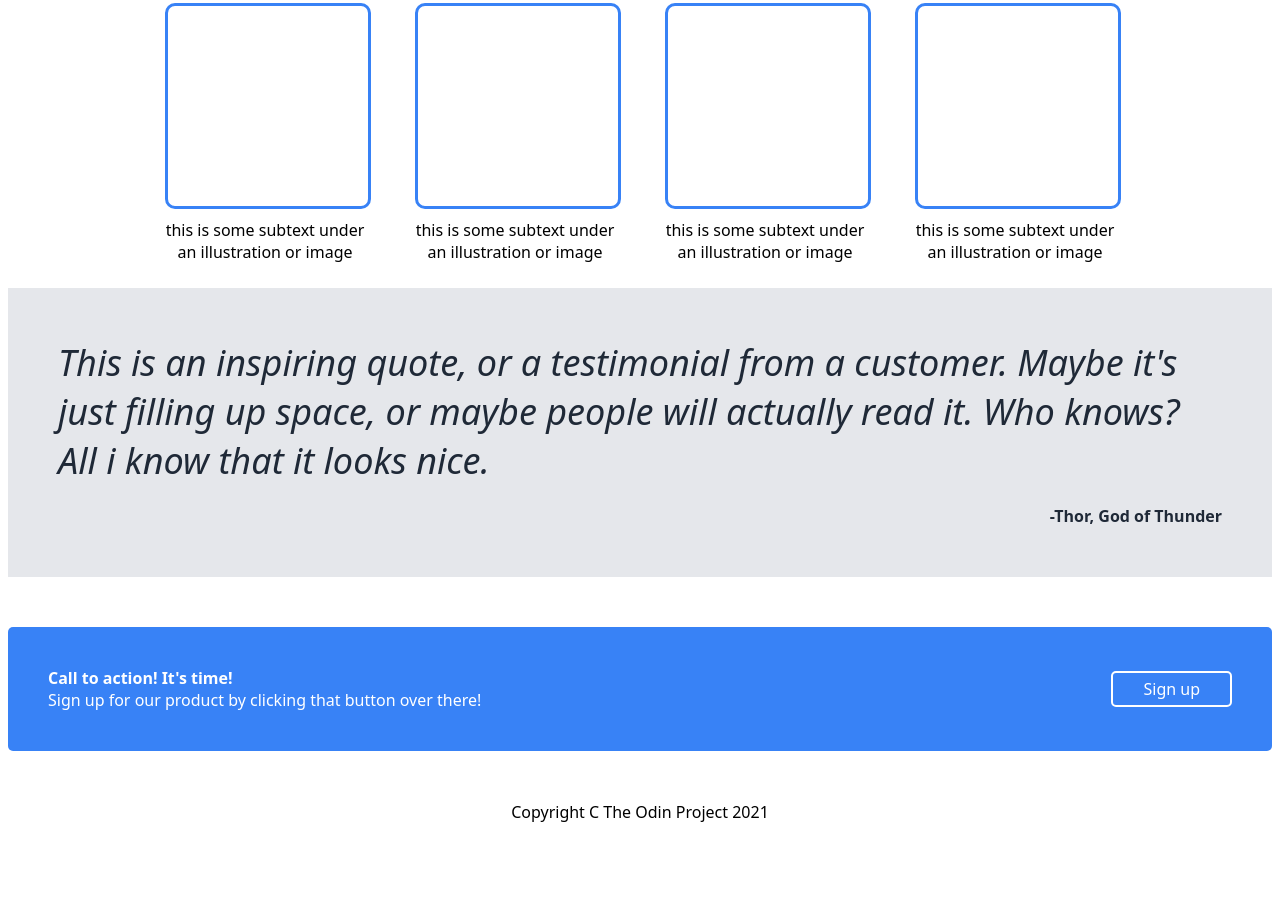
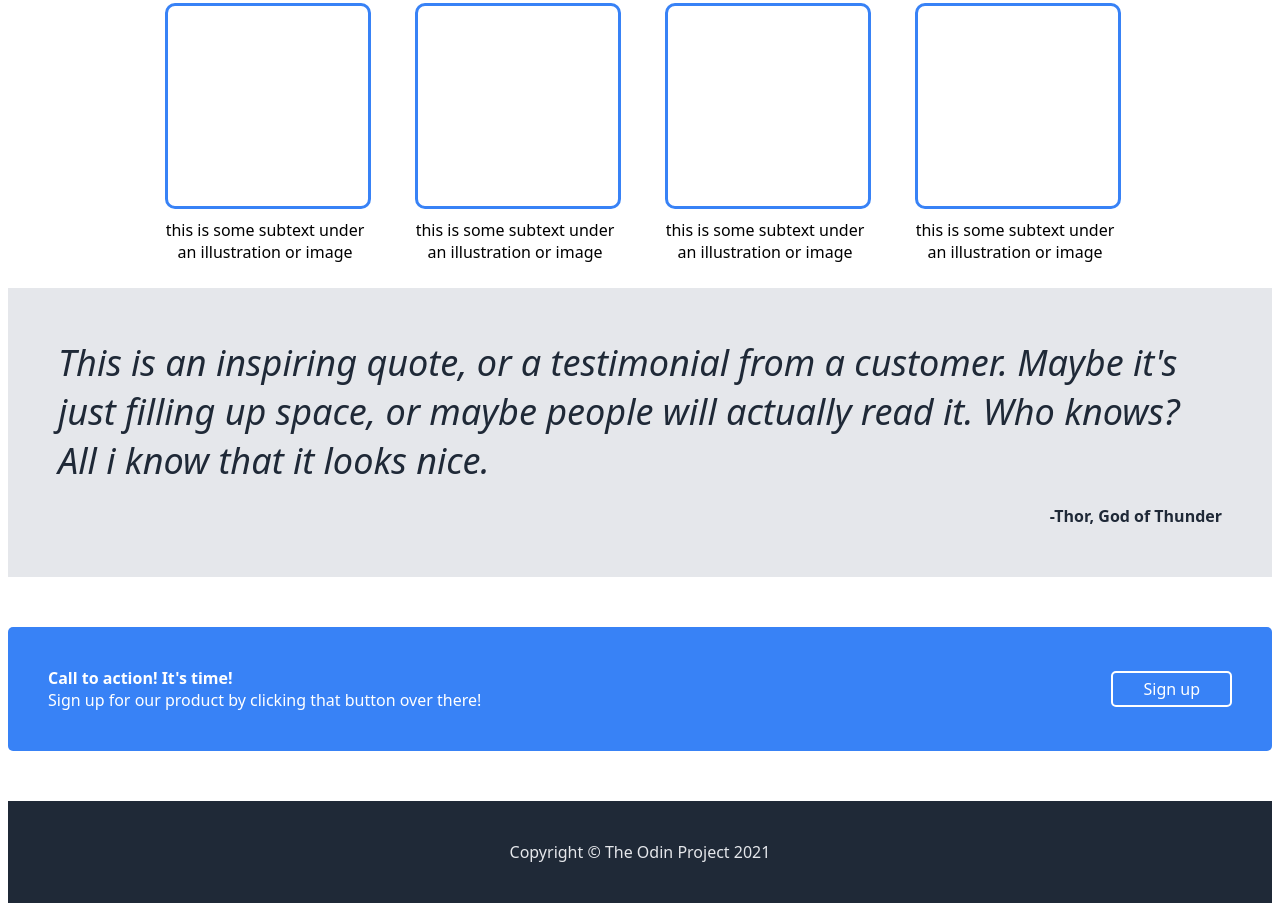
Before and after one commit to finesse-21/odin-landing-page, a plain HTML site: page index.html in a window 1280 px wide. Shown: the part 589-1500 px from the top of the page. Before the commit the page ends 1420 px from the top, so only its background shows below. Drawn offline with Linux system fonts and the light colour scheme.

Commit message:
Make footer

```diff
--- a/index.html
+++ b/index.html
@@ -79,7 +79,7 @@
     </div>
 
     <div class="footer">
-        Copyright C The Odin Project 2021
+        Copyright &#169; The Odin Project 2021
     </div>
 </body>
 </html>
--- a/style.css
+++ b/style.css
@@ -153,3 +153,14 @@ ul {
     border-radius: 5px;
     padding: 5px 30px;
 }
+
+.footer {
+    display: flex;
+    margin-top: auto;
+    background-color: #1F2937;
+    width: 100%;
+    justify-content: center;
+    align-items: center;
+    color: #E5E7EB;
+    padding: 40px 0;
+}
```
